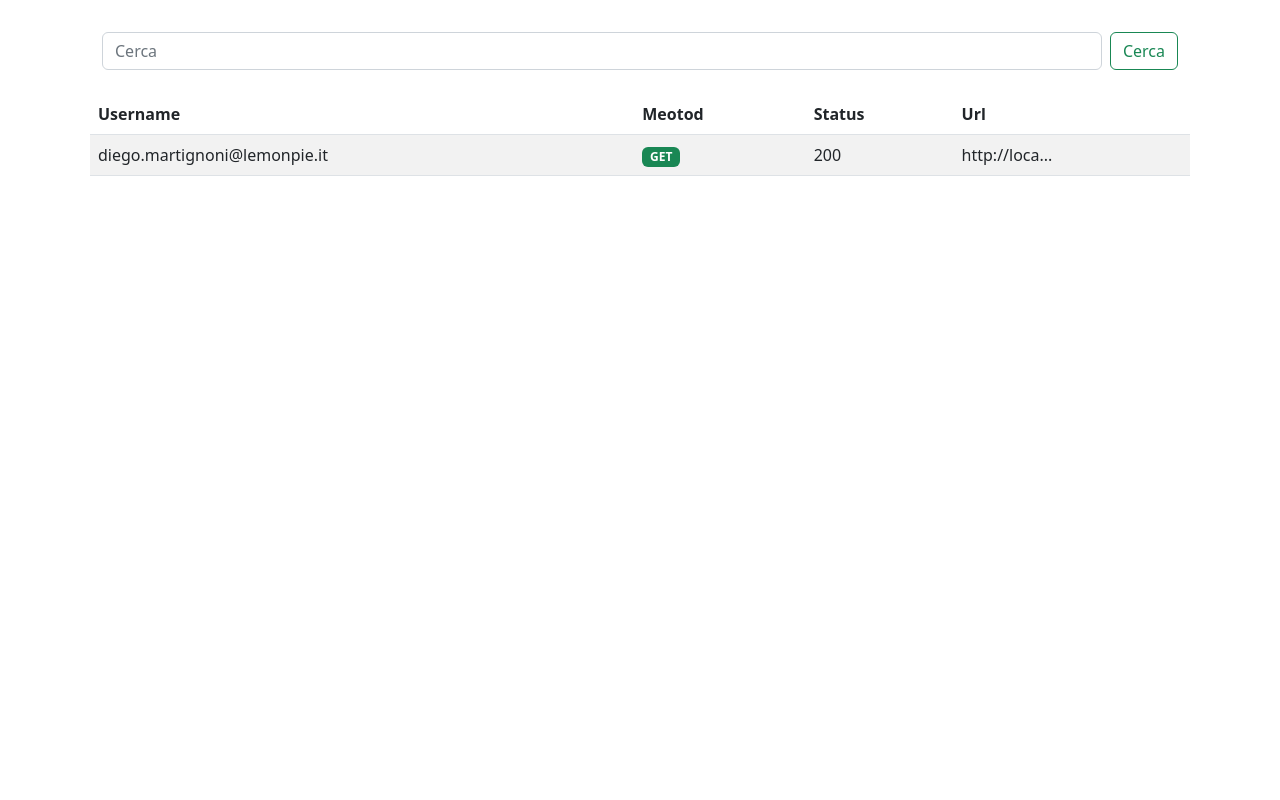
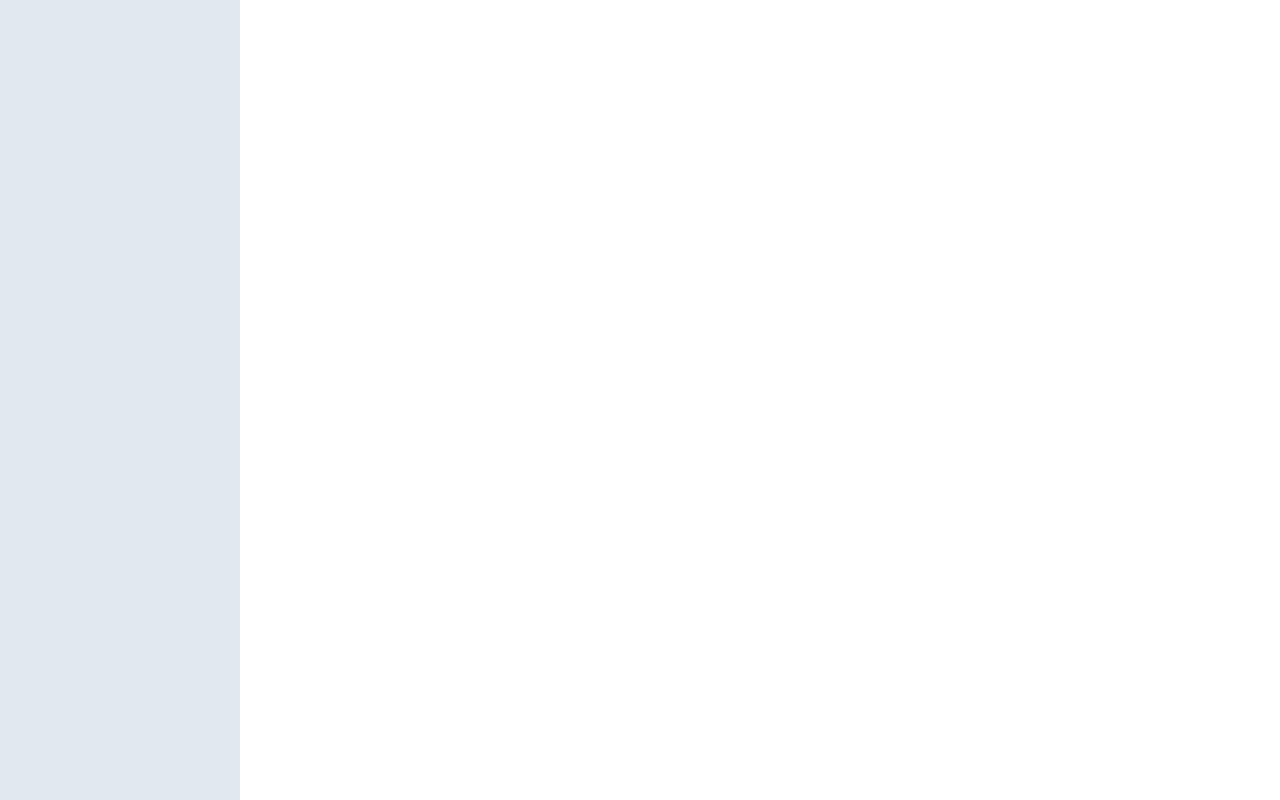
Before and after one commit to diemrt/log-potal-rts, a React (Create React App) app: page / in a window 1280 px wide. Built offline with nearby package versions, Linux system fonts and the light colour scheme.

Commit message:
adding tailwindcss

```diff
--- a/package.json
+++ b/package.json
@@ -10,7 +10,6 @@
     "@types/node": "^16.18.11",
     "@types/react": "^18.0.27",
     "@types/react-dom": "^18.0.10",
-    "bootstrap": "^5.2.3",
     "react": "^18.2.0",
     "react-dom": "^18.2.0",
     "react-scripts": "5.0.1",
@@ -40,5 +39,8 @@
       "last 1 firefox version",
       "last 1 safari version"
     ]
+  },
+  "devDependencies": {
+    "tailwindcss": "^3.2.6"
   }
 }
--- a/src/App.tsx
+++ b/src/App.tsx
@@ -1,11 +1,11 @@
 import React from 'react';
-import Dashboard from './pages/Dashboard';
+import Sidebar from './components/Sidebar.Component/Sidebar.Component';
 
 function App() {
 
   return (
-    <div className='container p-4'>
-      <Dashboard />
+    <div className='flex flex-row'>
+      <Sidebar />
     </div>
   );
 }
--- a/src/components/Sidebar.Component.tsx
+++ /dev/null
@@ -1,5 +0,0 @@
-import { SidebarProps } from "./types/ComponentsProps.Type";
-
-export default function Sidebar(props: SidebarProps){
-
-}
--- /dev/null
+++ b/src/components/Sidebar.Component/Sidebar.Component.tsx
@@ -0,0 +1,8 @@
+import { SidebarProps } from "./types/ComponentsProps.Type";
+
+export default function Sidebar(props: SidebarProps | {}){
+
+    return (
+        <div className="fixed p-8 bg-slate-200 h-screen w-60"></div>
+    );
+}
--- a/src/components/types/ComponentsProps.Type.ts
+++ b/src/components/Sidebar.Component/types/ComponentsProps.Type.ts
@@ -1,5 +1,5 @@
-import { MultipleResponseType, SingoleResponseType } from "../../types/ApiResponse"
-import { GenericItem } from "../../types/Common.Type"
+import { MultipleResponseType, SingoleResponseType } from "../../../types/ApiResponse"
+import { GenericItem } from "../../../types/Common.Type"
 import { ProductResponse } from "./ComponentsResponse.Type"
 
 export type SidebarProps = {
--- /dev/null
+++ b/src/index.css
@@ -0,0 +1,3 @@
+@tailwind base;
+@tailwind components;
+@tailwind utilities;
--- a/src/index.tsx
+++ b/src/index.tsx
@@ -1,7 +1,7 @@
 import React from 'react';
 import ReactDOM from 'react-dom/client';
-import 'bootstrap/dist/css/bootstrap.css';
 import App from './App';
+import './index.css';
 
 const root = ReactDOM.createRoot(
   document.getElementById('root') as HTMLElement
--- a/src/pages/dashboard/DashboardTypes.ts
+++ b/src/pages/dashboard/DashboardTypes.ts
@@ -1,8 +1,7 @@
 import { Type } from "typescript";
-import { MultipleResponseType } from "../../types/ApiResponse";
 
 
-export type GetAllStorePortalNetworkLogs = MultipleResponseType
+export type GetAllStorePortalNetworkLogs = Type
 export type LogsProps = {
     data?: Type
 };
--- a/src/pages/dashboard/index.tsx
+++ b/src/pages/dashboard/index.tsx
@@ -2,13 +2,13 @@ import { useEffect, useState } from "react";
 import { GetAllStorePortalNetworkLogs } from "./DashboardTypes";
 import DashboardLogs from "./DashboardLogs";
 import DashboardSearch from "./DashboardSearch";
-import { GETAllStorePortalNetworkLog } from "../../utils/FetchJson";
+//import { GETAllStorePortalNetworkLog } from "../../utils/FetchJson";
 
 function Dashboard(){
     const [logs, setLogs] = useState<GetAllStorePortalNetworkLogs>();
-    useEffect(() => {
+    /*useEffect(() => {
         GETAllStorePortalNetworkLog(setLogs);
-    }, []);
+    }, []);*/
 
     return (
         <div className="container p-2">
@@ -16,7 +16,7 @@ function Dashboard(){
                 <DashboardSearch />
             </div>
             <div className="row">
-                <DashboardLogs data={logs?.data}/>
+                <DashboardLogs data={logs}/>
             </div>
         </div>
     );
--- a/src/utils/FetchJson.ts
+++ b/src/utils/FetchJson.ts
@@ -1,9 +1,10 @@
 import React from "react";
 import { MultipleResponseType } from "../types/ApiResponse";
+import { GenericItem } from "../types/Common.Type";
 
-export function GETAllStorePortalNetworkLog(setHook: React.Dispatch<React.SetStateAction<MultipleResponseType | undefined>>) {
+export function GETAllStorePortalNetworkLog(setHook: React.Dispatch<React.SetStateAction<MultipleResponseType<GenericItem> | undefined>>) {
     fetch('/data/GETAllStorePortalNetworkLog_mock.json')
     .then((res) => res.json())
-    .then((data: MultipleResponseType) => setTimeout(() => setHook(data), 2000))
+    .then((data: MultipleResponseType<GenericItem>) => setTimeout(() => setHook(data), 2000))
     .catch((err) => console.log(err));
 }
--- /dev/null
+++ b/tailwind.config.js
@@ -0,0 +1,8 @@
+/** @type {import('tailwindcss').Config} */
+module.exports = {
+  content: ["./src/**/*.{html,js,jsx,tsx,ts}"],
+  theme: {
+    extend: {},
+  },
+  plugins: [],
+}
```
Also changed, not shown: src/components/Sidebar.Component/types/ComponentsResponse.Type.ts (renamed from src/components/types/ComponentsResponse.Type.ts), 1 other file (tests, documents, lock files or other folders).
